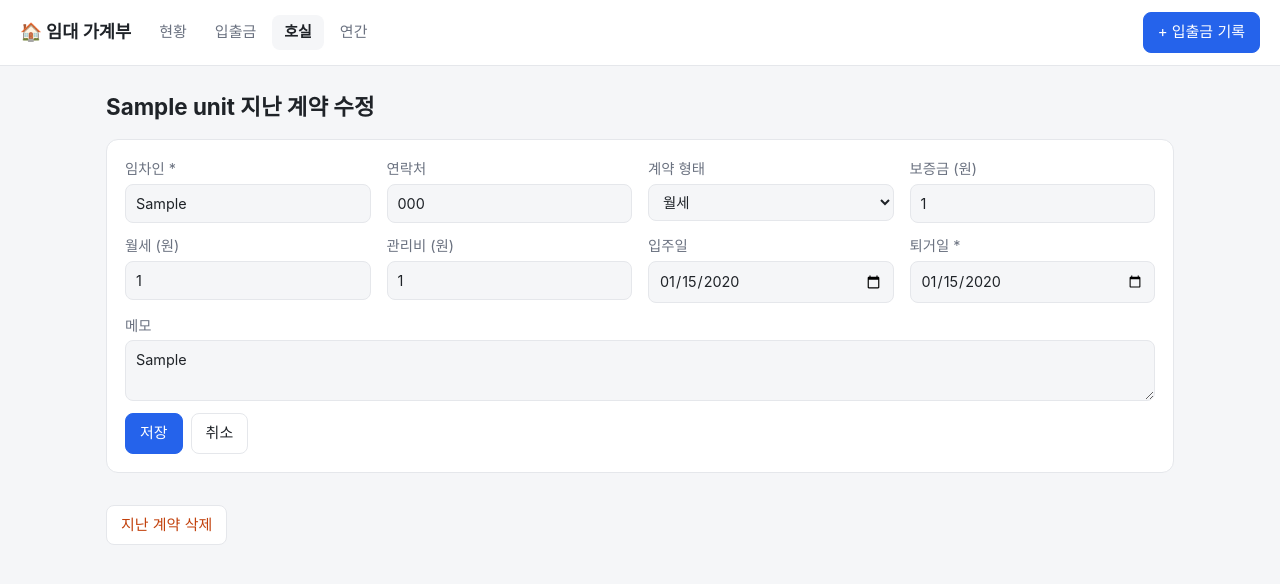
After one commit to hpdpro/myfirst, a Flask app: page /contracts/1/edit in a window 1280 px wide. The commit adds this page. Shown: the top 584 px of the page. Run offline with Flask 3, Linux system fonts and the light colour scheme; tables that the repository leaves empty hold one stand-in row (values such as "Sample post").

Commit message:
Add past contract history per unit
Each unit now has a detail page showing the current contract, past
contracts (former tenants, period, deposit, rent, rent received), and all
of the unit's transactions. Ending a contract archives it into history,
optionally records the deposit refund as an expense, and marks the unit
vacant. Past contracts can also be entered or edited manually, with an
overlap check. Monthly rent status for past months now uses whichever
contract covered that month.

Co-Authored-By: Claude Opus 5.5 <noreply@anthropic.com>
Claude-Session: https://claude.ai/code/session_014EqwU7CsV8zL6qMXnfS7ru

```diff
--- a/rental_ledger/app.py
+++ b/rental_ledger/app.py
@@ -43,6 +43,23 @@ CREATE TABLE IF NOT EXISTS transactions (
 );
 
 CREATE INDEX IF NOT EXISTS idx_tx_date ON transactions(tx_date);
+
+-- 종료된(지난) 계약 이력. 현재 계약은 units 테이블에 있습니다.
+CREATE TABLE IF NOT EXISTS contracts (
+    id            INTEGER PRIMARY KEY AUTOINCREMENT,
+    unit_id       INTEGER NOT NULL REFERENCES units(id) ON DELETE CASCADE,
+    tenant        TEXT NOT NULL,
+    phone         TEXT NOT NULL DEFAULT '',
+    contract_type TEXT NOT NULL DEFAULT '월세',
+    deposit       INTEGER NOT NULL DEFAULT 0,
+    monthly_rent  INTEGER NOT NULL DEFAULT 0,
+    maintenance   INTEGER NOT NULL DEFAULT 0,
+    start_date    TEXT NOT NULL DEFAULT '',
+    end_date      TEXT NOT NULL,
+    memo          TEXT NOT NULL DEFAULT ''
+);
+
+CREATE INDEX IF NOT EXISTS idx_contracts_unit ON contracts(unit_id, end_date);
 """
 
 app = Flask(__name__)
@@ -133,6 +150,16 @@ def overlaps_month(unit, start, end):
     return True
 
 
+def contract_for_month(unit, past_contracts, start, end):
+    """해당 월에 적용되는 계약. 현재 계약이 우선이고, 없으면 지난 계약 중 가장 최근 것."""
+    if overlaps_month(unit, start, end):
+        return unit
+    for c in past_contracts:  # end_date 내림차순
+        if overlaps_month(c, start, end):
+            return c
+    return None
+
+
 def rent_status(db, year, month):
     """호실별 해당 월의 약정액 대비 입금액(월세+관리비)."""
     start, end = month_range(year, month)
@@ -146,12 +173,16 @@ def rent_status(db, year, month):
             (start, end),
         )
     }
+    past = {}
+    for c in db.execute("SELECT * FROM contracts ORDER BY end_date DESC"):
+        past.setdefault(c["unit_id"], []).append(c)
+
     rows = []
     for unit in db.execute("SELECT * FROM units ORDER BY name"):
-        due = unit["monthly_rent"] + unit["maintenance"]
-        active = overlaps_month(unit, start, end)
+        contract = contract_for_month(unit, past.get(unit["id"], []), start, end)
+        due = contract["monthly_rent"] + contract["maintenance"] if contract else 0
         amount_paid = paid.get(unit["id"], 0)
-        if not active:
+        if contract is None:
             state = "공실/계약없음"
         elif due == 0:
             state = "해당없음"
@@ -161,7 +192,11 @@ def rent_status(db, year, month):
             state = "일부납부"
         else:
             state = "미납"
-        rows.append({"unit": unit, "due": due if active else 0, "paid": amount_paid, "state": state})
+        rows.append({
+            "unit": unit, "due": due, "paid": amount_paid, "state": state,
+            "tenant": contract["tenant"] if contract else "",
+            "is_past": contract is not None and contract is not unit,
+        })
     return rows
 
 
@@ -277,6 +312,8 @@ def unit_form(unit_id=None):
                     )
                 db.commit()
                 flash("호실 정보를 저장했습니다.")
+                if unit_id is not None:
+                    return redirect(url_for("unit_detail", unit_id=unit_id))
                 return redirect(url_for("units"))
             except sqlite3.IntegrityError:
                 errors.append("같은 이름의 호실이 이미 있습니다.")
@@ -292,8 +329,192 @@ def unit_delete(unit_id):
     db = get_db()
     db.execute("DELETE FROM units WHERE id = ?", (unit_id,))
     db.commit()
-    flash("호실을 삭제했습니다. (기존 거래 내역은 '호실 없음'으로 남습니다)")
+    flash("호실과 지난 계약 이력을 삭제했습니다. (거래 내역은 '공통'으로 남습니다)")
     return redirect(url_for("units"))
+
+
+# ---------------------------------------------------------------- unit detail & contract history
+def get_unit_or_404(db, unit_id):
+    unit = db.execute("SELECT * FROM units WHERE id = ?", (unit_id,)).fetchone()
+    if unit is None:
+        abort(404)
+    return unit
+
+
+def rent_income(db, unit_id, start, end):
+    """기간 중 해당 호실의 월세+관리비 입금 합계."""
+    sql = """SELECT COALESCE(SUM(amount), 0) FROM transactions
+             WHERE unit_id = ? AND kind = '수입' AND category IN ('월세', '관리비')"""
+    params = [unit_id]
+    if start:
+        sql += " AND tx_date >= ?"
+        params.append(start)
+    if end:
+        sql += " AND tx_date <= ?"
+        params.append(end)
+    return db.execute(sql, params).fetchone()[0]
+
+
+@app.route("/units/<int:unit_id>")
+def unit_detail(unit_id):
+    db = get_db()
+    unit = get_unit_or_404(db, unit_id)
+    history = []
+    for c in db.execute("SELECT * FROM contracts WHERE unit_id = ? ORDER BY end_date DESC", (unit_id,)):
+        history.append({"c": c, "received": rent_income(db, unit_id, c["start_date"], c["end_date"])})
+    current_received = (
+        rent_income(db, unit_id, unit["start_date"], unit["end_date"] or None) if unit["tenant"] else 0
+    )
+    txs = db.execute(
+        "SELECT * FROM transactions WHERE unit_id = ? ORDER BY tx_date DESC, id DESC", (unit_id,)
+    ).fetchall()
+    income = sum(t["amount"] for t in txs if t["kind"] == "수입")
+    expense = sum(t["amount"] for t in txs if t["kind"] == "지출")
+    return render_template(
+        "unit_detail.html", unit=unit, history=history, current_received=current_received,
+        txs=txs, income=income, expense=expense,
+    )
+
+
+def contract_from_form(form):
+    return {
+        "tenant": form.get("tenant", "").strip(),
+        "phone": form.get("phone", "").strip(),
+        "contract_type": form.get("contract_type") if form.get("contract_type") in CONTRACT_TYPES else "월세",
+        "deposit": parse_int(form.get("deposit")),
+        "monthly_rent": parse_int(form.get("monthly_rent")),
+        "maintenance": parse_int(form.get("maintenance")),
+        "start_date": form.get("start_date", "").strip(),
+        "end_date": form.get("end_date", "").strip(),
+        "memo": form.get("memo", "").strip(),
+    }
+
+
+def validate_contract(db, unit_id, data, contract_id=None):
+    errors = []
+    if not data["tenant"]:
+        errors.append("임차인 이름을 입력하세요.")
+    if data["start_date"] and not is_valid_date(data["start_date"]):
+        errors.append("입주일 형식이 올바르지 않습니다.")
+    if not is_valid_date(data["end_date"]):
+        errors.append("퇴거일을 입력하세요.")
+    if errors:
+        return errors
+    if data["start_date"] and data["start_date"] > data["end_date"]:
+        errors.append("퇴거일이 입주일보다 빠릅니다.")
+    start = data["start_date"] or "0000-00-00"
+    for c in db.execute("SELECT * FROM contracts WHERE unit_id = ? AND id != ?", (unit_id, contract_id or 0)):
+        if (c["start_date"] or "0000-00-00") <= data["end_date"] and c["end_date"] >= start:
+            errors.append(f"다른 지난 계약({c['tenant']}, {c['start_date'] or '?'} ~ {c['end_date']})과 기간이 겹칩니다.")
+    return errors
+
+
+def insert_contract(db, unit_id, data):
+    cols = list(data)
+    db.execute(
+        f"INSERT INTO contracts (unit_id, {', '.join(cols)}) VALUES (?, {', '.join('?' for _ in cols)})",
+        [unit_id] + [data[c] for c in cols],
+    )
+
+
+@app.route("/units/<int:unit_id>/end", methods=["GET", "POST"])
+def contract_end(unit_id):
+    """현재 계약을 종료해 이력으로 옮기고 호실을 공실로 만듭니다."""
+    db = get_db()
+    unit = get_unit_or_404(db, unit_id)
+    if not unit["tenant"]:
+        flash("이 호실에는 현재 계약이 없습니다.", "error")
+        return redirect(url_for("unit_detail", unit_id=unit_id))
+
+    form = {
+        "end_date": unit["end_date"] if unit["end_date"] and unit["end_date"] <= date.today().isoformat()
+        else date.today().isoformat(),
+        "record_return": "1" if unit["deposit"] else "",
+        "return_amount": unit["deposit"],
+        "memo": "",
+    }
+    if request.method == "POST":
+        form = {
+            "end_date": request.form.get("end_date", "").strip(),
+            "record_return": request.form.get("record_return", ""),
+            "return_amount": parse_int(request.form.get("return_amount"), -1),
+            "memo": request.form.get("memo", "").strip(),
+        }
+        data = {k: unit[k] for k in ("tenant", "phone", "contract_type", "deposit", "monthly_rent",
+                                     "maintenance", "start_date")}
+        data["end_date"] = form["end_date"]
+        data["memo"] = "\n".join(m for m in (unit["memo"], form["memo"]) if m)
+        errors = validate_contract(db, unit_id, data)
+        if form["record_return"] and form["return_amount"] <= 0:
+            errors.append("반환할 보증금 금액을 입력하세요.")
+        if not errors:
+            insert_contract(db, unit_id, data)
+            if form["record_return"]:
+                db.execute(
+                    """INSERT INTO transactions (tx_date, kind, category, unit_id, amount, memo)
+                       VALUES (?, '지출', '보증금 반환', ?, ?, ?)""",
+                    (data["end_date"], unit_id, form["return_amount"], f"{unit['tenant']} 퇴거"),
+                )
+            db.execute(
+                """UPDATE units SET tenant = '', phone = '', deposit = 0,
+                   start_date = '', end_date = '', memo = '' WHERE id = ?""",
+                (unit_id,),
+            )
+            db.commit()
+            flash(f"{unit['tenant']} 님의 계약을 종료하고 이력에 저장했습니다. 새 임차인은 [현재 계약 수정]에서 입력하세요.")
+            return redirect(url_for("unit_detail", unit_id=unit_id))
+        for e in errors:
+            flash(e, "error")
+    return render_template("contract_end.html", unit=unit, form=form)
+
+
+@app.route("/units/<int:unit_id>/history/new", methods=["GET", "POST"])
+@app.route("/contracts/<int:contract_id>/edit", methods=["GET", "POST"])
+def contract_form(unit_id=None, contract_id=None):
+    """지난 계약을 직접 입력하거나 수정합니다."""
+    db = get_db()
+    contract = None
+    if contract_id is not None:
+        contract = db.execute("SELECT * FROM contracts WHERE id = ?", (contract_id,)).fetchone()
+        if contract is None:
+            abort(404)
+        unit_id = contract["unit_id"]
+    unit = get_unit_or_404(db, unit_id)
+
+    if request.method == "POST":
+        data = contract_from_form(request.form)
+        errors = validate_contract(db, unit_id, data, contract_id)
+        if not errors:
+            if contract is None:
+                insert_contract(db, unit_id, data)
+            else:
+                db.execute(
+                    f"UPDATE contracts SET {', '.join(f'{c} = ?' for c in data)} WHERE id = ?",
+                    list(data.values()) + [contract_id],
+                )
+            db.commit()
+            flash("지난 계약을 저장했습니다.")
+            return redirect(url_for("unit_detail", unit_id=unit_id))
+        for e in errors:
+            flash(e, "error")
+        contract = data
+
+    return render_template(
+        "contract_form.html", unit=unit, contract=contract, contract_id=contract_id,
+        contract_types=CONTRACT_TYPES,
+    )
+
+
+@app.route("/contracts/<int:contract_id>/delete", methods=["POST"])
+def contract_delete(contract_id):
+    db = get_db()
+    row = db.execute("SELECT unit_id FROM contracts WHERE id = ?", (contract_id,)).fetchone()
+    if row is None:
+        abort(404)
+    db.execute("DELETE FROM contracts WHERE id = ?", (contract_id,))
+    db.commit()
+    flash("지난 계약을 삭제했습니다.")
+    return redirect(url_for("unit_detail", unit_id=row["unit_id"]))
 
 
 # ---------------------------------------------------------------- transactions
--- a/rental_ledger/static/style.css
+++ b/rental_ledger/static/style.css
@@ -128,3 +128,18 @@ input:focus, select:focus, textarea:focus { outline: 2px solid var(--accent); ou
   .card strong { font-size: 1.1rem; }
   .cards { grid-template-columns: repeat(2, minmax(0, 1fr)); }
 }
+
+.panel-head { display: flex; justify-content: space-between; align-items: center; gap: 12px; flex-wrap: wrap; margin-bottom: 12px; }
+.panel-head h2 { margin: 0; }
+.count { color: var(--muted); font-weight: 400; font-size: 0.9rem; }
+.facts { display: grid; grid-template-columns: repeat(auto-fit, minmax(200px, 1fr)); gap: 12px 20px; margin: 0; }
+.facts dt { color: var(--muted); font-size: 0.85rem; }
+.facts dd { margin: 0; font-weight: 600; font-variant-numeric: tabular-nums; }
+.memo { white-space: pre-line; color: var(--muted); margin: 14px 0 0; }
+.muted-text { color: var(--muted); }
+.summary { margin: 0 0 10px; }
+.hint { background: var(--warn-soft); padding: 10px 14px; border-radius: 8px; }
+td.wrap { white-space: pre-line; min-width: 160px; }
+.btn.danger-text { color: var(--out); }
+.form label.check { flex-direction: row; align-items: center; gap: 8px; color: var(--text); }
+.tag:not(.in):not(.out) { background: var(--bg); color: var(--muted); }
--- a/rental_ledger/templates/base.html
+++ b/rental_ledger/templates/base.html
@@ -12,7 +12,7 @@
     <nav>
       <a href="{{ url_for('dashboard') }}" class="{{ 'on' if request.endpoint == 'dashboard' }}">현황</a>
       <a href="{{ url_for('transactions') }}" class="{{ 'on' if request.endpoint in ('transactions', 'tx_form') }}">입출금</a>
-      <a href="{{ url_for('units') }}" class="{{ 'on' if request.endpoint in ('units', 'unit_form') }}">호실</a>
+      <a href="{{ url_for('units') }}" class="{{ 'on' if request.endpoint in ('units', 'unit_form', 'unit_detail', 'contract_end', 'contract_form') }}">호실</a>
       <a href="{{ url_for('report') }}" class="{{ 'on' if request.endpoint == 'report' }}">연간</a>
     </nav>
     <a class="btn primary" href="{{ url_for('tx_form') }}">+ 입출금 기록</a>
--- /dev/null
+++ b/rental_ledger/templates/contract_form.html
@@ -0,0 +1,33 @@
+{% extends "base.html" %}
+{% block title %}지난 계약 {{ '수정' if contract_id else '입력' }} - {{ unit.name }}{% endblock %}
+{% block content %}
+<h1>{{ unit.name }} 지난 계약 {{ '수정' if contract_id else '입력' }}</h1>
+
+<form method="post" class="panel form">
+  <div class="grid">
+    <label>임차인 *<input name="tenant" required value="{{ contract.tenant if contract else '' }}"></label>
+    <label>연락처<input name="phone" value="{{ contract.phone if contract else '' }}"></label>
+    <label>계약 형태
+      <select name="contract_type">
+        {% for c in contract_types %}<option {{ 'selected' if contract and contract.contract_type == c }}>{{ c }}</option>{% endfor %}
+      </select>
+    </label>
+    <label>보증금 (원)<input name="deposit" inputmode="numeric" value="{{ contract.deposit if contract else 0 }}"></label>
+    <label>월세 (원)<input name="monthly_rent" inputmode="numeric" value="{{ contract.monthly_rent if contract else 0 }}"></label>
+    <label>관리비 (원)<input name="maintenance" inputmode="numeric" value="{{ contract.maintenance if contract else 0 }}"></label>
+    <label>입주일<input type="date" name="start_date" value="{{ contract.start_date if contract else '' }}"></label>
+    <label>퇴거일 *<input type="date" name="end_date" required value="{{ contract.end_date if contract else '' }}"></label>
+  </div>
+  <label>메모<textarea name="memo" rows="2">{{ contract.memo if contract else '' }}</textarea></label>
+  <div class="form-actions">
+    <button class="btn primary" type="submit">저장</button>
+    <a class="btn" href="{{ url_for('unit_detail', unit_id=unit.id) }}">취소</a>
+  </div>
+</form>
+
+{% if contract_id %}
+<form method="post" action="{{ url_for('contract_delete', contract_id=contract_id) }}" onsubmit="return confirm('이 지난 계약을 삭제할까요? (입출금 기록은 남습니다)');">
+  <button class="btn danger" type="submit">지난 계약 삭제</button>
+</form>
+{% endif %}
+{% endblock %}
--- a/rental_ledger/templates/dashboard.html
+++ b/rental_ledger/templates/dashboard.html
@@ -24,8 +24,8 @@
     <tbody>
     {% for r in status %}
       <tr>
-        <td>{{ r.unit.name }}</td>
-        <td>{{ r.unit.tenant or '-' }}</td>
+        <td><a href="{{ url_for('unit_detail', unit_id=r.unit.id) }}">{{ r.unit.name }}</a></td>
+        <td>{{ r.tenant or '-' }}{% if r.is_past %} <span class="tag">지난 계약</span>{% endif %}</td>
         <td>{{ r.unit.pay_day }}일</td>
         <td class="num">{{ r.due|won }}</td>
         <td class="num">{{ r.paid|won }}</td>
--- a/rental_ledger/templates/unit_form.html
+++ b/rental_ledger/templates/unit_form.html
@@ -3,6 +3,9 @@
 {% block content %}
 <h1>호실 {{ '수정' if unit_id else '추가' }}</h1>
 
+{% if unit_id and unit and unit.tenant %}
+<p class="hint">임차인이 바뀌었다면 여기서 이름을 고치지 말고, 먼저 <a href="{{ url_for('contract_end', unit_id=unit_id) }}">계약 종료</a>를 눌러 지난 계약을 이력에 남기세요.</p>
+{% endif %}
 <form method="post" class="panel form">
   <div class="grid">
     <label>호실 이름 *<input name="name" required value="{{ unit.name if unit else '' }}" placeholder="예: 201호"></label>
@@ -23,7 +26,7 @@
   <label>메모<textarea name="memo" rows="3">{{ unit.memo if unit else '' }}</textarea></label>
   <div class="form-actions">
     <button class="btn primary" type="submit">저장</button>
-    <a class="btn" href="{{ url_for('units') }}">취소</a>
+    <a class="btn" href="{{ url_for('unit_detail', unit_id=unit_id) if unit_id else url_for('units') }}">취소</a>
   </div>
 </form>
 
--- a/rental_ledger/templates/units.html
+++ b/rental_ledger/templates/units.html
@@ -15,7 +15,7 @@
   <tbody>
   {% for u in units %}
     <tr class="{{ '' if is_active(u, today) else 'muted' }}">
-      <td><strong>{{ u.name }}</strong></td>
+      <td><a href="{{ url_for('unit_detail', unit_id=u.id) }}"><strong>{{ u.name }}</strong></a></td>
       <td>{{ u.tenant or '공실' }}</td>
       <td>{{ u.phone }}</td>
       <td>{{ u.contract_type }}</td>
@@ -25,7 +25,7 @@
       <td>{{ u.pay_day }}일</td>
       <td>{{ u.start_date or '?' }} ~ {{ u.end_date or '?' }}</td>
       <td class="actions">
-        <a href="{{ url_for('transactions', unit_id=u.id) }}">내역</a>
+        <a href="{{ url_for('unit_detail', unit_id=u.id) }}">상세·이력</a>
         <a href="{{ url_for('unit_form', unit_id=u.id) }}">수정</a>
       </td>
     </tr>
```
Also changed, not shown: rental_ledger/templates/contract_end.html (added, +25 -0 lines), rental_ledger/templates/unit_detail.html (added, +92 -0 lines), rental_ledger/test_app.py (+103 -0 lines), rental_ledger/README.md, 1 other file.
